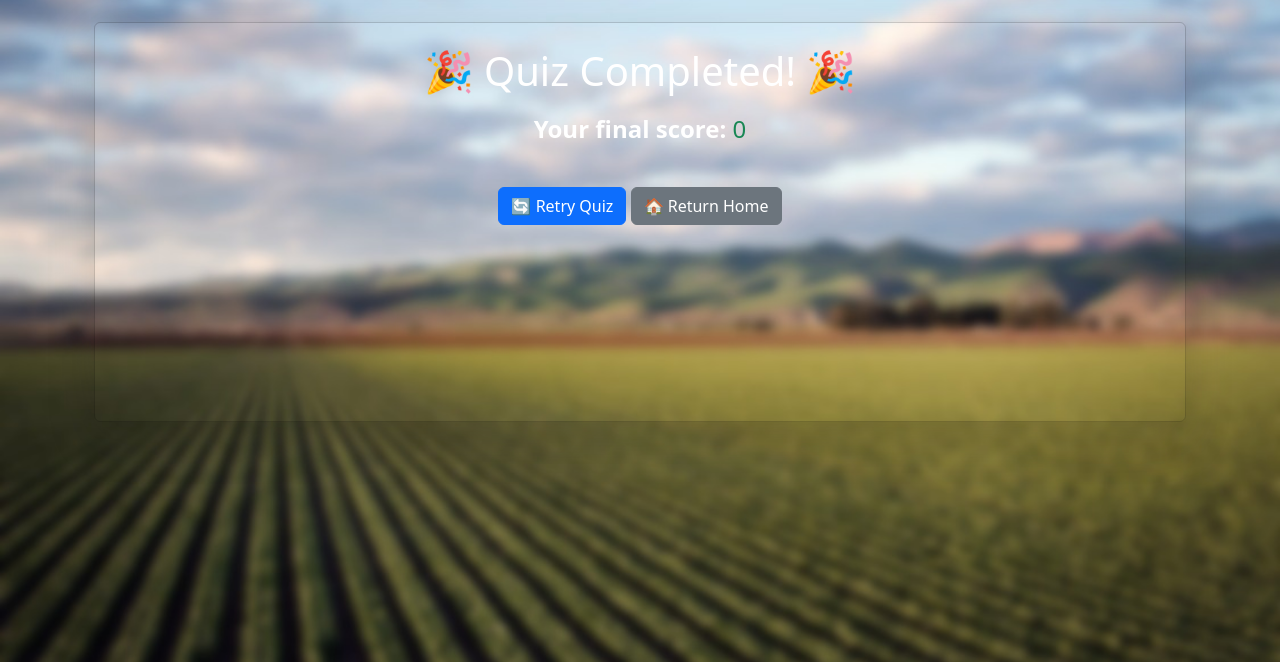
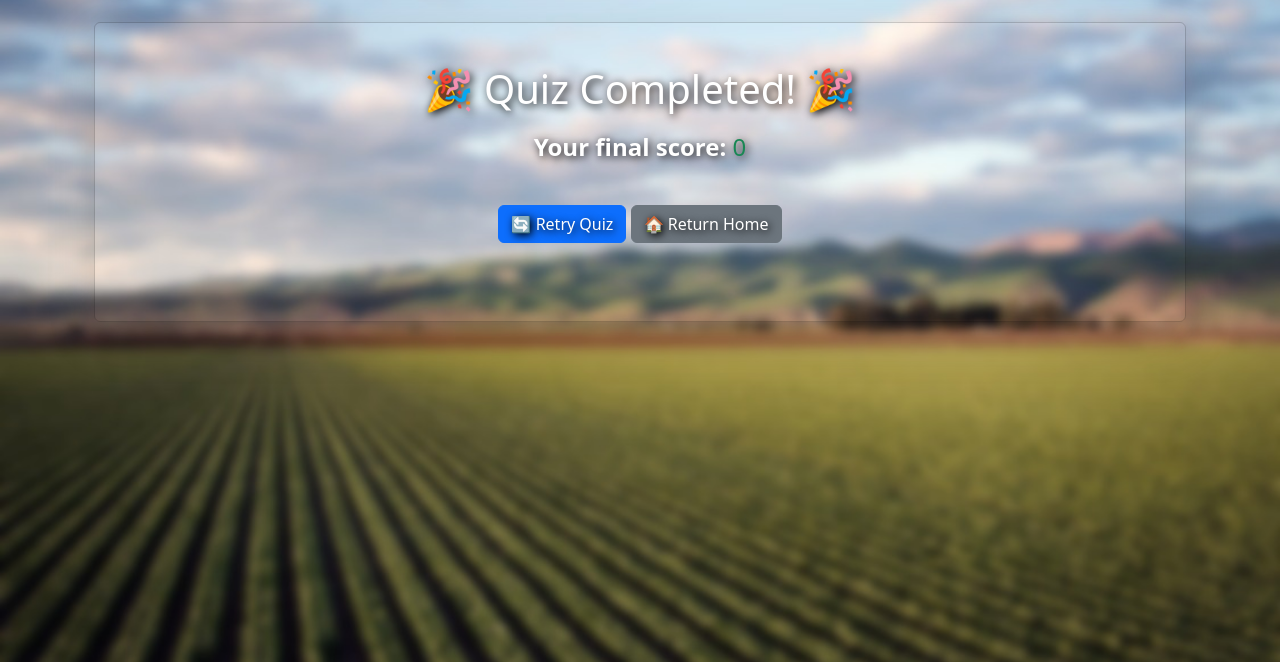
Before and after one commit to infoshareacademy/jpydzr6-potato-code-studio, a Django app: page /quiz/result/ in a window 1280 px wide. Shown: the part 74-736 px from the top of the page. Run offline with Django 5.2, Linux system fonts and the light colour scheme; some web fonts are replaced.

Commit message:
Fix: desing & user logout

```diff
--- a/bio_market_store/store/static/css/mini_quiz.css
+++ b/bio_market_store/store/static/css/mini_quiz.css
@@ -2,8 +2,21 @@
     padding-bottom: 15px;
 }
 
+.container .text-center {
+    text-shadow: 2px 2px 8px #000000;
+}
+
+.shadow-box {
+    box-shadow: 10px 5px 5px white;
+    max-width: 1000px;
+    margin: auto;
+    width: 100%;
+    border-radius: 0.25rem;
+}
+
 .container .card {
     padding-bottom: 60px !important;
+    text-shadow: 2px 2px 8px #000000;
 }
 
 .button-group button {
@@ -15,3 +28,11 @@
     margin: auto;
     width: 100%;
 }
+
+.container .card.text-center.mx-auto {
+    display: flex;
+    flex-direction: column;
+    justify-content: center;
+    align-items: center;
+    min-height: 300px;
+}
--- a/bio_market_store/store/templates/quiz_result.html
+++ b/bio_market_store/store/templates/quiz_result.html
@@ -1,8 +1,11 @@
 {% extends 'base.html' %}
 {% load static %}
 {% block title %}Quiz Result{% endblock %}
+{% block extra_head %}
+<link href="{% static 'css/mini_quiz.css' %}" rel="stylesheet" />
+{% endblock %}
+{% block content %}
 
-{% block content %}
 <div class="container mt-5">
     <div class="card p-4 mt-4 shadow-lg text-center mx-auto">
         <h1 class="mb-3">🎉 Quiz Completed! 🎉</h1>
--- a/bio_market_store/store/views.py
+++ b/bio_market_store/store/views.py
@@ -262,7 +262,8 @@ def initialize_quiz_session(request):
 
 def mini_quiz_bio_view(request):
     if "retry" in request.GET:
-        request.session.flush()
+        for key in ["questions", "score", "question_index"]:
+            request.session.pop(key, None)
         return redirect("mini_quiz_bio")
 
     if "questions" not in request.session:
```
Also changed, not shown: bio_market_store/store/templates/mini_quiz_bio.html (+7 -5 lines).
